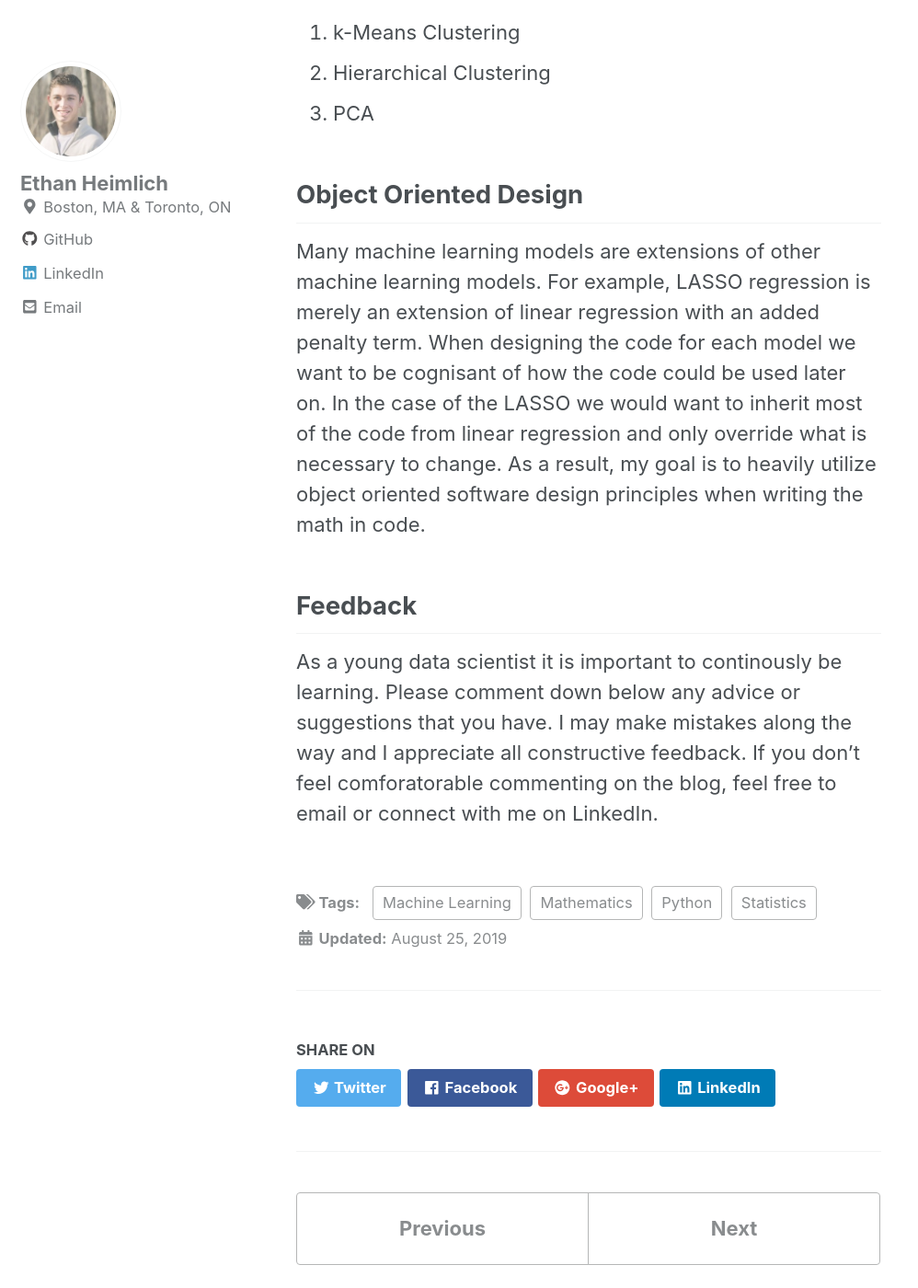
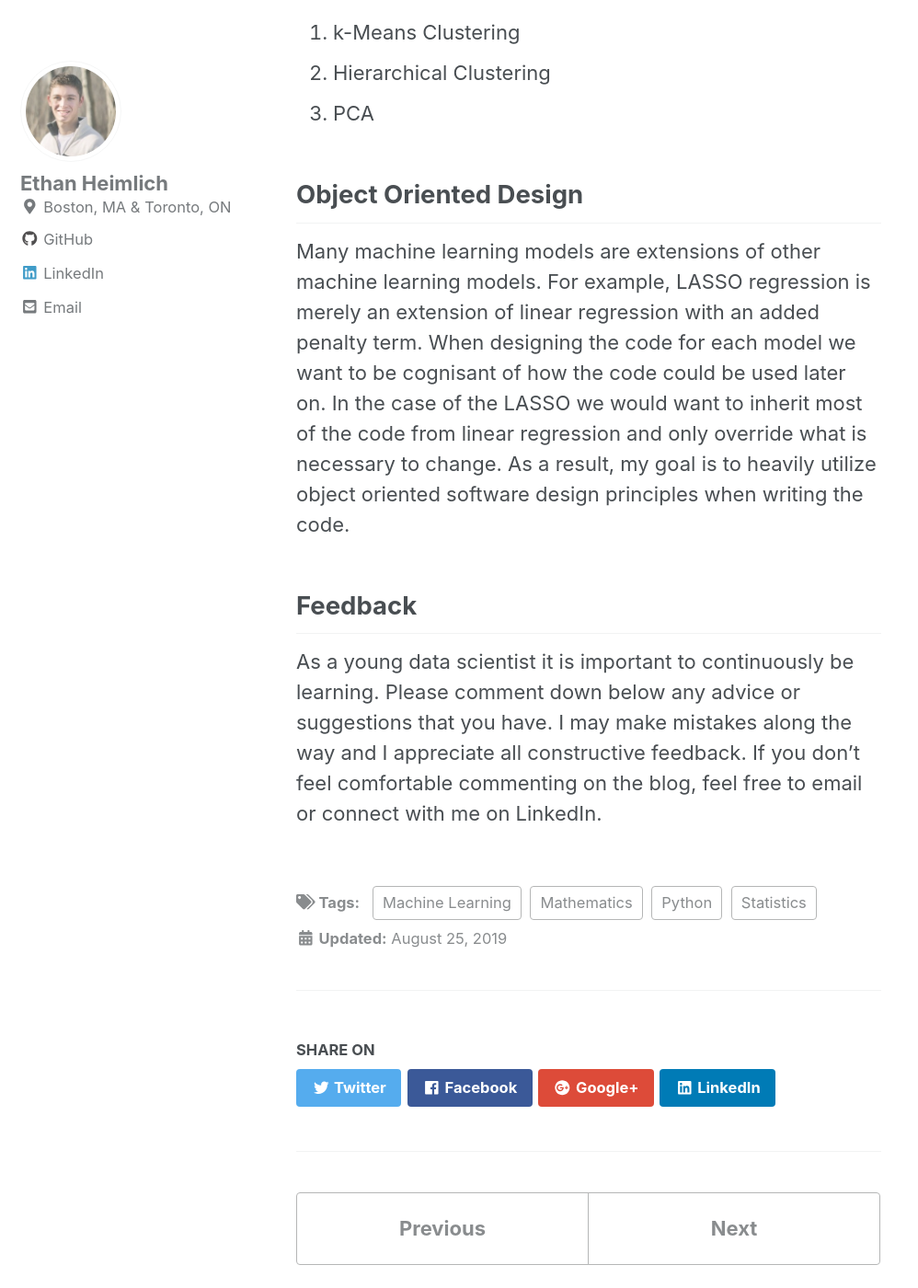
Before and after one commit to eheimlich/eheimlich.github.io, a Jekyll site: the page built from _posts/2019-08-25-models-from-scratch.md, in a window 1280 px wide and 1400 px high, scrolled down 2394 px. Shown: the whole window at 92% size, without its empty margins (0-998 px from the left). Built offline with Jekyll 4.4.1, drawn with Linux system fonts in a browser that asks for light colours; cached includes are drawn as plain includes; nearby versions of some CDN libraries.

Commit message:
Updated objected oriented design principels section

```diff
--- a/_posts/2019-08-25-models-from-scratch.md
+++ b/_posts/2019-08-25-models-from-scratch.md
@@ -44,11 +44,11 @@ models in the series. I may add or remove some models form the list depending on
 Many machine learning models are extensions of other machine learning models. For example, LASSO regression
 is merely an extension of linear regression with an added penalty term. When designing the code for each model we
 want to be cognisant of how the code could be used later on. In the case of the LASSO we would want to inherit most of the code
-from linear regression and only override what is necessary to change. As a result, my goal is to heavily utilize object oriented software design principles when writing the math in code.
+from linear regression and only override what is necessary to change. As a result, my goal is to heavily utilize object oriented software design principles when writing the code.
 
 ## Feedback
 
-As a young data scientist it is important to continously be learning. Please
+As a young data scientist it is important to continuously be learning. Please
 comment down below any advice or suggestions that you have. I may make mistakes along the way
-and I appreciate all constructive feedback. If you don't feel comforatorable commenting on the blog,
+and I appreciate all constructive feedback. If you don't feel comfortable commenting on the blog,
 feel free to email or connect with me on LinkedIn.
```
